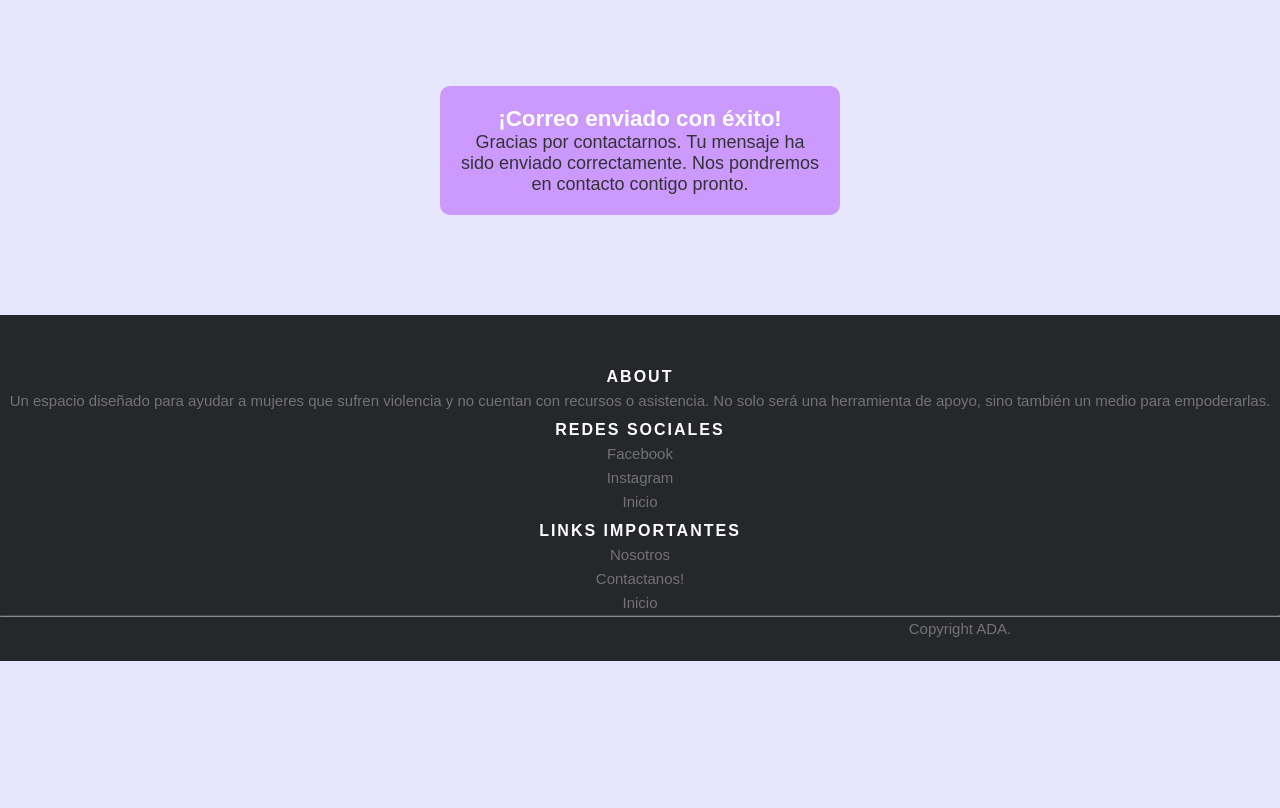
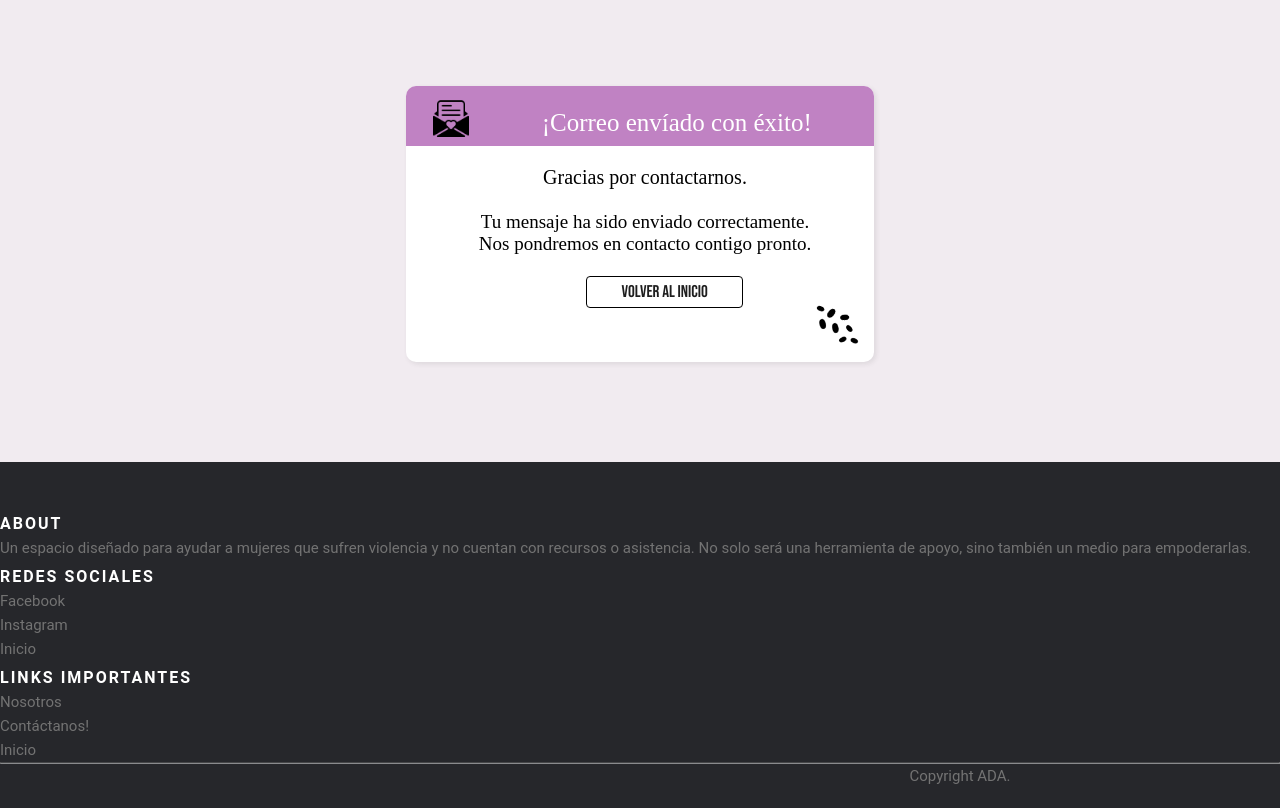
Before and after one commit to melanyneira/ADA, a plain HTML site: page pages/confirmacion/confirmacion.html in a window 1280 px wide. Shown: the part 78-886 px from the top of the page. Before the commit the page ends 800 px from the top, so only its background shows below. Drawn offline with Linux system fonts and the light colour scheme; files that its build step writes are made by us from their sources; a web font is replaced by a local one.

Commit message:
Mensaje enviado, HTML CSS e Images

```diff
--- a/pages/confirmacion/confirmacion.html
+++ b/pages/confirmacion/confirmacion.html
@@ -6,13 +6,18 @@
     <title>Confirmación de Envío</title>
     <link rel="stylesheet" href="css/footer.css">
 
+    <link rel="preconnect" href="https://fonts.googleapis.com">
+    <link rel="preconnect" href="https://fonts.gstatic.com" crossorigin>
+    <link href="https://fonts.googleapis.com/css2?family=Gloock&display=swap" rel="stylesheet">
+
+    <link rel="preconnect" href="https://fonts.googleapis.com">
+    <link rel="preconnect" href="https://fonts.gstatic.com" crossorigin>
+    <link href="https://fonts.googleapis.com/css2?family=Bebas+Neue&family=Fjalla+One&display=swap" rel="stylesheet">
+
 <style>
 
 body {
-    background-color: #e6e6ff; /* Fondo celeste */
-    font-family: Arial, sans-serif;
-    text-align: center;
-    margin: 0 auto;
+    background-color: #e4d9e384;
 }
 
 *,
@@ -80,26 +85,66 @@ nav ul li a:hover {
     background: bisque;
     color: #c834f1;
 }
-.mensaje-enviado {
-    background-color: #cc99ff; /* Fondo lila */
-    padding: 20px;
-    border-radius: 10px;
-    margin: 100px auto;
-    max-width: 400px;
-}
 
-h1 {
-    color: #fff; /* Texto blanco */
-}
+/* Estilo Mensaje Enviado (YAMI)*/
 
-.mensaje-enviado p {
-    color: #333; /* Texto gris oscuro */
-    font-size: 18px;
+    #mensaje-enviado {
+    background-color: white; /* Fondo lila */
+    border-radius: 10px 10px 10px 10px;
+    margin: auto;
+    margin-top: 100px;
+    width: 36.5%;
+    height: 276px;
+    border: 2px  #c4c1c1d0;
+    box-shadow: 2px 2px 5px rgba(48, 47, 47, 0.1);
+    }
+
+
+    h1{
+        color: white;
+        font-size: 25px;
+        border-radius: 10px 10px 0px 0px;
+        margin-top: 12px;
+        display: flex;
+        background-color: rgb(192, 130, 195);
+        padding-left: 20px;
+        padding-top: 8px;
+        height: 60px;
+    }
+
+    #subtitulo{
+        margin-top: 15px;
+        padding-left: 14.6%;
+        font-family: 'Gloock', serif;
+        font-weight: 100;
+    }
+
+    #texto{
+        margin-left: 10px;
+        text-align: center;
+        font-size: 19px;
+        font-family: 'Times New Roman', Times, serif;
+        font-weight: 100;
+        margin-top: 20px;
+    }
+
+    .botón{
+    background-color: white;
+    width: 157px;
+    height: 32px;
+    font-size: 17px;
+    color: rgba(0, 0, 0, 0.884);
+    border-radius: 4px;
+    border: 1px solid black;
+    margin-top: 4.5%;
+    margin-left: 38.5%;
+    font-family: 'Bebas Neue', sans-serif
 }
 
 </style>
 
 </head>
+
 <body>
     <header>
         <nav>
@@ -116,9 +161,14 @@ h1 {
         </nav>
     </header>
 
-    <div class="mensaje-enviado">
-        <h1>¡Correo enviado con éxito!</h1>
-        <p>Gracias por contactarnos. Tu mensaje ha sido enviado correctamente. Nos pondremos en contacto contigo pronto.</p>
+    <div id="mensaje-enviado">
+
+        <h1><img src="images/correorecibido.png" style="height: 50px;">
+        <p id="subtitulo">¡Correo envíado con éxito!</p></h1>
+        <p id="texto"> <strong style="font-family: 'Gloock', serif; font-weight: 100; font-size: 20px;">Gracias por contactarnos.</strong> <br> <br> Tu mensaje ha sido enviado correctamente. <br> Nos pondremos en contacto contigo pronto.</p>
+        <img src="images/puntosnegros.png" style="height: 70px; float: right; margin-right: -16px; margin-top: 46px;">
+
+        <a href="../../index.html"><button type="button" class="botón">Volver al Inicio</button></a>
     </div>
 
     <footer class="site-footer">
@@ -144,7 +194,7 @@ h1 {
                     <h6>Links importantes</h6>
                     <ul class="footer-links">
                         <li><a href="About.html">Nosotros</a></li>
-                        <li><a href="Contact.html">Contactanos!</a></li>
+                        <li><a href="Contact.html">Contáctanos!</a></li>
                         <li><a href="index.html/.descripcion espacios">Inicio</a></li>
                     </ul>
                 </div>
```
Also changed, not shown: pages/oportunidades laborales/mensajeenviado.html (deleted, +0 -88 lines), pages/confirmacion/images/correorecibido.png (renamed from pages/oportunidades laborales/images/correorecibido2.png), pages/confirmacion/images/puntosnegros.png (renamed from pages/oportunidades laborales/images/puntosnegros.png).
